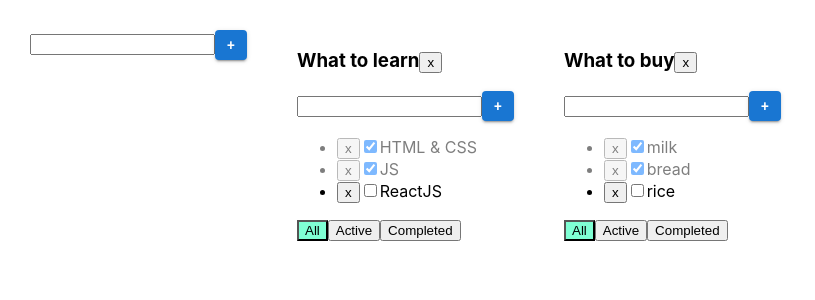
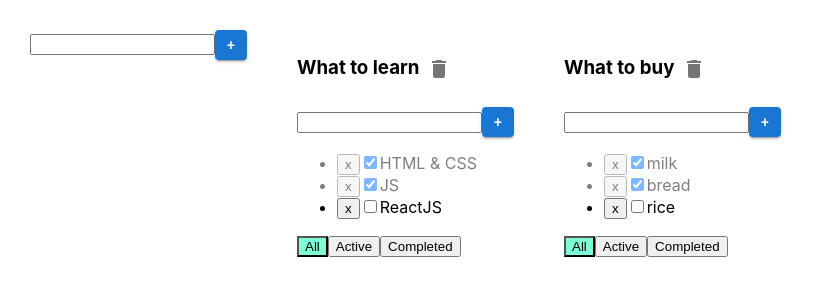
Before and after one commit to oleg-lego-lego/todolist_for_the_lesson, a React (Create React App) app: page / in a window 1280 px wide. Shown: the top 300 px of the page, without its empty margins (0-815 px from the left). Built offline with nearby package versions, Linux system fonts and the light colour scheme.

Commit message:
fixed Button delete todolist style

```diff
--- a/src/Todolist.tsx
+++ b/src/Todolist.tsx
@@ -2,6 +2,8 @@ import React, {ChangeEvent} from 'react';
 import {FilterType, TaskType} from "./App";
 import {AddItemForm} from "./components/AddItemForm";
 import {EditableSpan} from "./components/EditableSpan";
+import IconButton from '@mui/material/IconButton';
+import DeleteIcon from '@mui/icons-material/Delete';
 
 type TodolistPropsType = {
     todolistId: string
@@ -42,7 +44,9 @@ export const Todolist = (props: TodolistPropsType) => {
         <div>
             <h3>
                 <EditableSpan title={props.title} callBack={editableSpanTodolistTitle}/>
-                <button onClick={removeTodolistHandler}>x</button>
+                <IconButton onClick={removeTodolistHandler}>
+                    <DeleteIcon />
+                </IconButton>
             </h3>
             <AddItemForm callBack={AddItemFormHandler}/>
             <ul>
```
